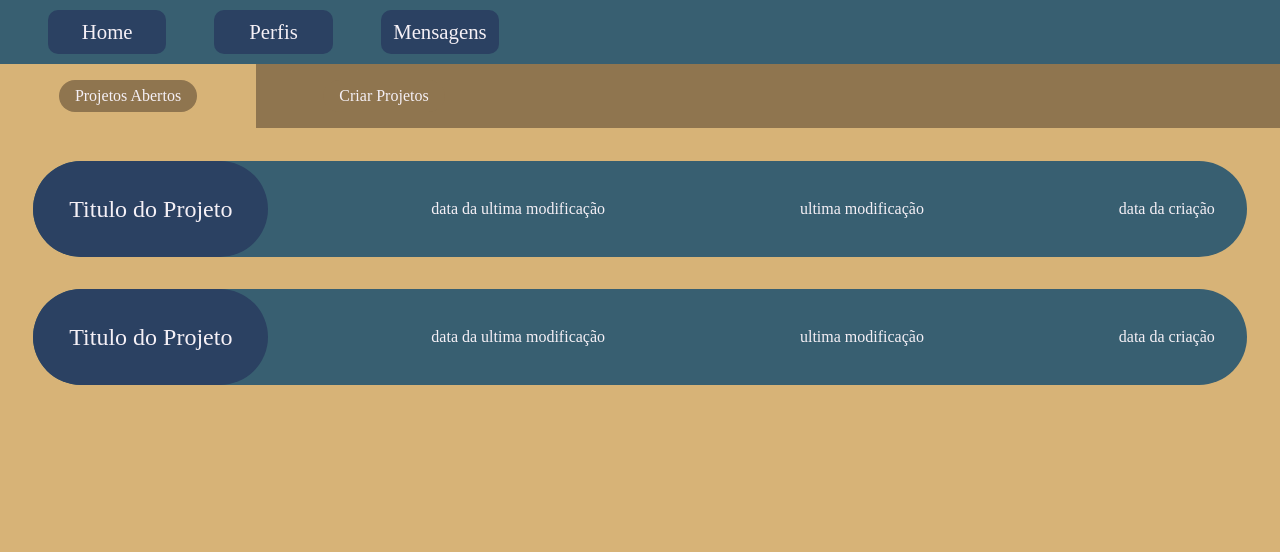
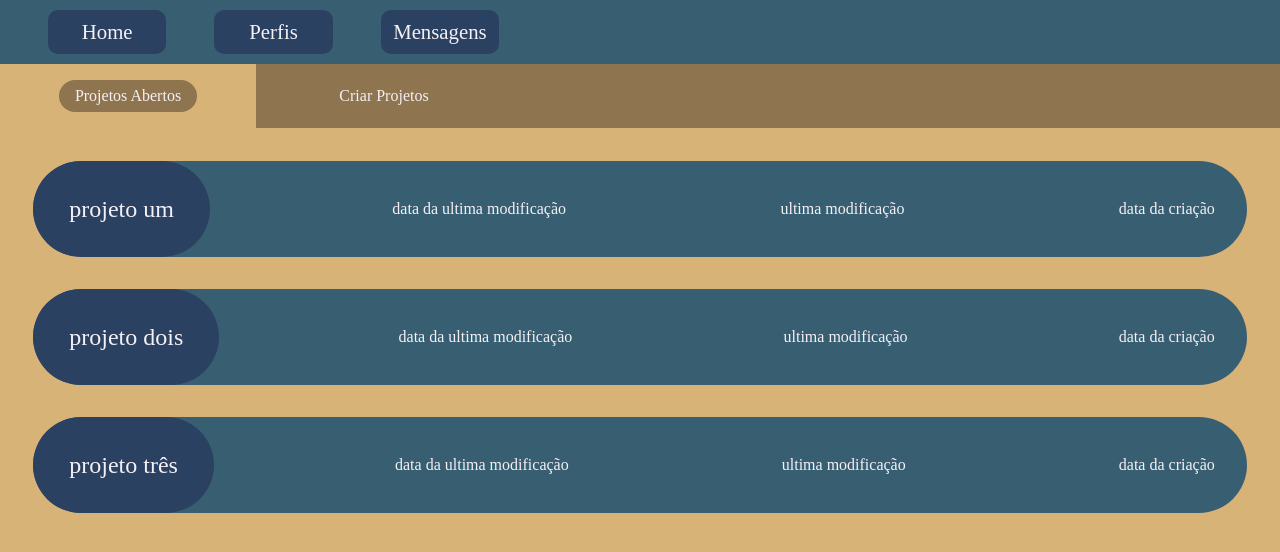
Before and after one commit to g41a42/bugTracker, a React (Create React App) app: page / in a window 1280 px wide. Shown: the top 552 px of the page. Built offline with nearby package versions, Linux system fonts and the light colour scheme.

Commit message:
controle de projetos com estado global

```diff
--- a/package.json
+++ b/package.json
@@ -10,6 +10,7 @@
     "react-dom": "^17.0.2",
     "react-router-dom": "^6.2.1",
     "react-scripts": "5.0.0",
+    "uuid": "^8.3.2",
     "web-vitals": "^2.1.2"
   },
   "scripts": {
--- a/src/App.js
+++ b/src/App.js
@@ -4,9 +4,11 @@ import Home from "./abas/home.js";
 import Cria from "./abas/CriaProjetos.js";
 import Nav from "./abas/nav.js";
 import { BrowserRouter as Router, Route, Routes } from "react-router-dom";
+import { GlobalProvider } from "./context/GlobalState";
 
 function App() {
   return (
+    <GlobalProvider>
       <Router>
         <Nav />
         <Routes>
@@ -14,6 +16,7 @@ function App() {
           <Route path="/Criar" element={<Cria />} />
         </Routes>
       </Router>
+    </GlobalProvider>
   );
 }
 
--- a/src/abas/ListaProjetos.js
+++ b/src/abas/ListaProjetos.js
@@ -1,23 +1,21 @@
-import React, { Component } from "react";
+import React, { Component, useContext } from "react";
+import { GlobalContext } from "../context/GlobalState";
 import Envolvidos from "./Envolvidos";
-class ListaProjetos extends Component {
-    render() {
-      return (
-        <ul className="listaDeProjetos">
+function ListaProjetos() {
+  const { projetos } = useContext(GlobalContext);
+  return (
+    <ul className="listaDeProjetos">
+      {projetos.map((projeto) => {
+        return (
           <li className="projeto">
-            <h2>Titulo do Projeto</h2>
+            <h2>{projeto.titulo}</h2>
             <p>data da ultima modificação</p>
             <p>ultima modificação</p>
             <p>data da criação</p>
           </li>
-          <li className="projeto">
-            <h2>Titulo do Projeto</h2>
-            <p>data da ultima modificação</p>
-            <p>ultima modificação</p>
-            <p>data da criação</p>
-          </li>
-        </ul>
-      );
-    }
-  }
-export default ListaProjetos
+        );
+      })}
+    </ul>
+  );
+}
+export default ListaProjetos;
--- /dev/null
+++ b/src/context/AppReducer.js
@@ -0,0 +1,6 @@
+export default (state, action) => {
+  switch (action.type) {
+    default:
+      return state;
+  }
+};
--- /dev/null
+++ b/src/context/GlobalState.js
@@ -0,0 +1,22 @@
+import React, { createContext, useReducer } from "react";
+import AppReducer from "./AppReducer";
+const initialState = {
+  projetos: [
+    { id: 1, titulo: "projeto um" },
+    { id: 2, titulo: "projeto dois" },
+    { id: 3, titulo: "projeto três" }
+  ],
+};
+export const GlobalContext = createContext(initialState);
+export const GlobalProvider = ({ children }) => {
+  const [state, dispatch] = useReducer(AppReducer, initialState);
+  return (
+    <GlobalContext.Provider
+      value={{
+        projetos: state.projetos
+      }}
+    >
+      {children}
+    </GlobalContext.Provider>
+  );
+};
```
Also changed, not shown: 1 other file (tests, documents, lock files or other folders). Lines whose indentation alone changed are shown as unchanged.
